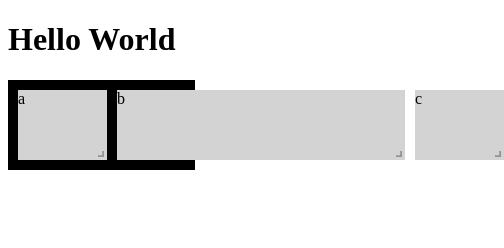
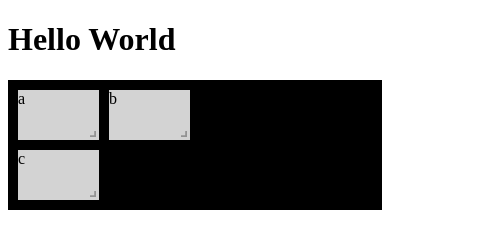
Before and after one commit to arellaTV/Comet-Create, a React app: page / in a window 390 px wide. Shown: the whole page, 504 px wide, since content can reach past the window. Built offline with nearby package versions, Linux system fonts and the light colour scheme.

Commit message:
Responsively resizes according to breakpoints from window

```diff
--- a/client/src/App/index.js
+++ b/client/src/App/index.js
@@ -1,21 +1,46 @@
 import React from 'react';
-import Grid from 'react-grid-layout';
+import { Responsive, WidthProvider } from 'react-grid-layout';
+const Grid = WidthProvider(Responsive);
 
 class App extends React.Component {
   constructor(props) {
     super(props);
+    this.state = {
+      layouts: {
+        lg: [
+          {i: 'a', x: 0, y: 0, w: 3, h: 2, minW: 2, maxW: 4, maxH: 4},
+          {i: 'b', x: 3, y: 0, w: 3, h: 2, minW: 2, maxW: 4},
+          {i: 'c', x: 0, y: 3, w: 3, h: 2}
+        ]
+      },
+      rowHeight: 100,
+    }
+  }
+
+  resizeHeight(newBreakpoint, newCols) {
+    debugger;
+    console.log('breakpoint changed!');
+    console.log('newBreakpoint:', newBreakpoint);
+    console.log('newCols:', newCols);
+    var heights = {
+      lg: 100,
+      md: 83,
+      sm: 64,
+      xs: 40,
+      xxs: 20,
+    }
+    this.setState({ rowHeight: heights[newBreakpoint] });
   }
 
   render() {
-    var layout = [
-      {i: 'a', x: 0, y: 0, w: 1, h: 2, static: true},
-      {i: 'b', x: 1, y: 0, w: 3, h: 2, minW: 2, maxW: 4},
-      {i: 'c', x: 4, y: 0, w: 1, h: 2}
-    ];
     return (
       <div>
         <h1>Hello World</h1>
-        <Grid className='layout' layout={layout} cols={12} rowHeight={30} width={1200}>
+        <Grid className='layout' layouts={this.state.layouts}
+        breakpoints={{lg: 1200, md: 996, sm: 768, xs: 480, xxs: 240}}
+        cols={{lg: 12, md: 12, sm: 12, xs: 12, xxs: 12}}
+        onBreakpointChange={this.resizeHeight.bind(this)}
+        rowHeight={this.state.rowHeight}>
           <div key={'a'}>a</div>
           <div key={'b'}>b</div>
           <div key={'c'}>c</div>
--- a/public/styles/styles.css
+++ b/public/styles/styles.css
@@ -1,6 +1,5 @@
 .layout {
   background-color: black;
-  width: 50%;
 }
 
 .react-grid-item{
```
